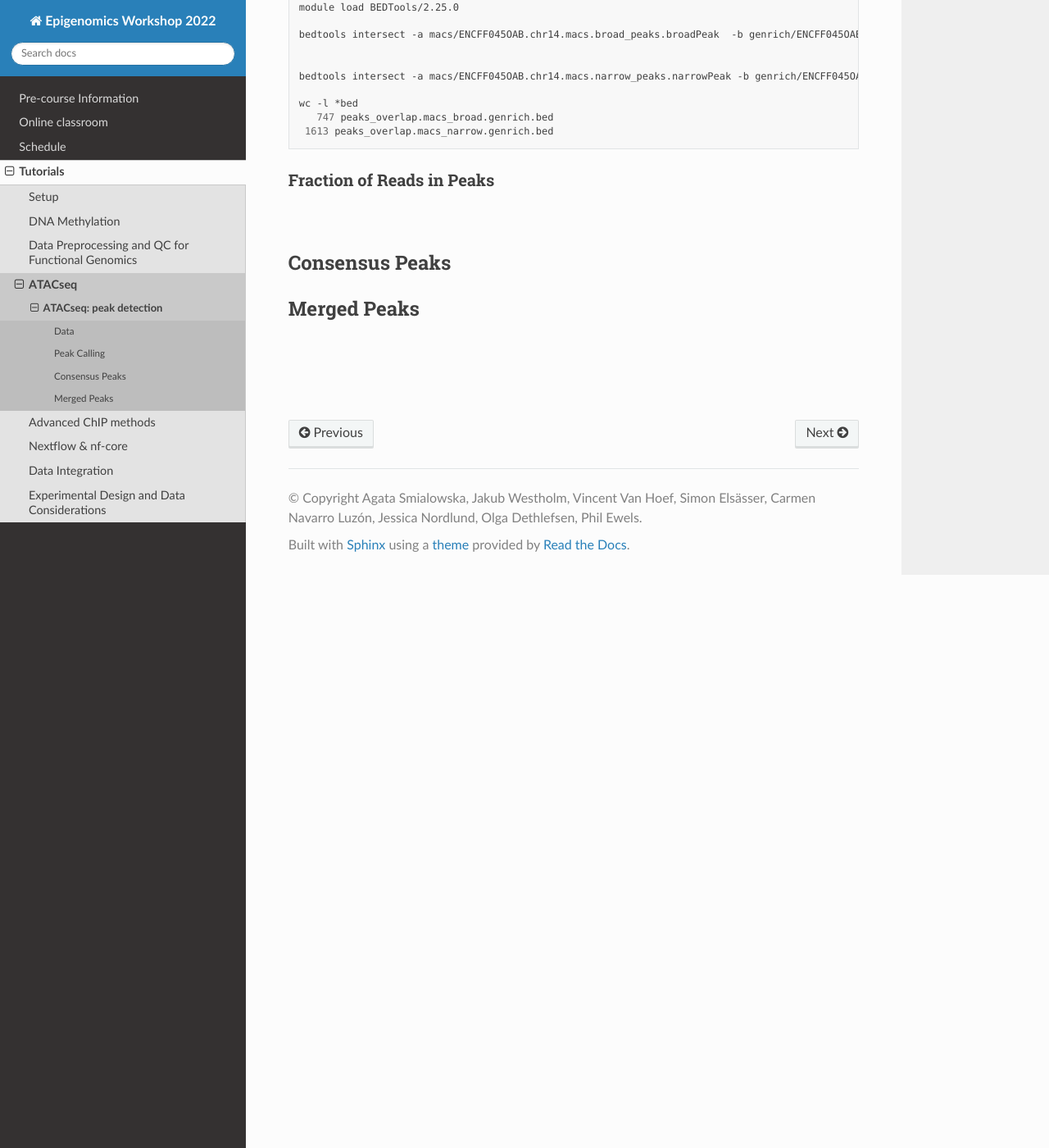
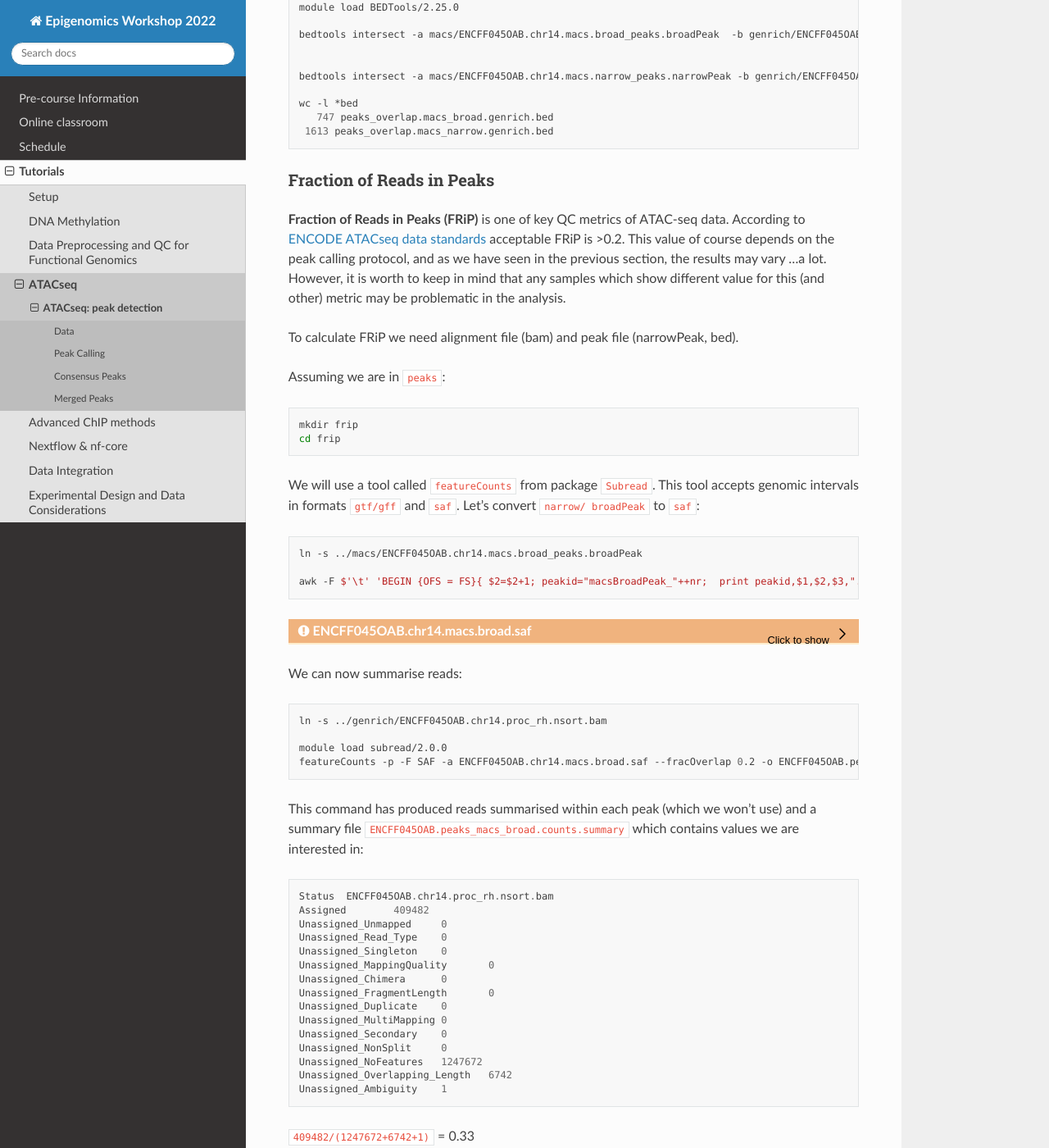
Before and after one commit to NBISweden/workshop-epigenomics-RTDs, a Sphinx documentation site: the page built from docs/content/tutorials/ATACseq/lab-atacseq-bulk.rst, in a window 1280 px wide and 1400 px high, scrolled down 7803 px. Shown: the whole window at 82% size. Built offline with Sphinx 7.4.7 and the Read the Docs theme 2.0.0, drawn with Linux system fonts in a browser that asks for light colours; pages that are not in the unit, such as notebooks, are missing from menus; some of the changed text lies outside the part shown.

Commit message:
add peak annotation lab

```diff
--- a/docs/content/tutorials/ATACseq/lab-atacseq-bulk.rst
+++ b/docs/content/tutorials/ATACseq/lab-atacseq-bulk.rst
@@ -390,6 +387,70 @@
 Fraction of Reads in Peaks
 -----------------------------
 
+**Fraction of Reads in Peaks (FRiP)** is one of key QC metrics of ATAC-seq data. According to `ENCODE ATACseq data standards <https://www.encodeproject.org/atac-seq/#standards>`_ acceptable FRiP is >0.2. This value of course depends on the peak calling protocol, and as we have seen in the previous section, the results may vary ...a lot. However, it is worth to keep in mind that any samples which show different value for this (and other) metric may be problematic in the analysis.
+
+To calculate FRiP we need alignment file (bam) and peak file (narrowPeak, bed).
+
+Assuming we are in ``peaks``:
+
+
+.. code-block:: bash
+
+	mkdir frip
+	cd frip
+
+We will use a tool called ``featureCounts`` from package ``Subread``. This tool accepts genomic intervals in formats ``gtf/gff`` and ``saf``. Let's convert ``narrow/ broadPeak`` to ``saf``:
+
+.. code-block:: bash
+
+	ln -s ../macs/ENCFF045OAB.chr14.macs.broad_peaks.broadPeak
+
+	awk -F $'\t' 'BEGIN {OFS = FS}{ $2=$2+1; peakid="macsBroadPeak_"++nr;  print peakid,$1,$2,$3,"."}' ENCFF045OAB.chr14.macs.broad_peaks.broadPeak > ENCFF045OAB.chr14.macs.broad.saf
+
+
+.. admonition:: ENCFF045OAB.chr14.macs.broad.saf
+   :class: dropdown, warning
+
+   .. code-block:: bash
+
+		macsBroadPeak_1	chr14	18674027	18674550	.
+		macsBroadPeak_2	chr14	19096644	19097148	.
+		macsBroadPeak_3	chr14	19098500	19098851	.
+		macsBroadPeak_4	chr14	19105557	19105809	.
+		macsBroadPeak_5	chr14	19161076	19162012	.
+		macsBroadPeak_6	chr14	19172873	19173211	.
+
+We can now summarise reads:
+
+.. code-block:: bash
+
+	ln -s ../genrich/ENCFF045OAB.chr14.proc_rh.nsort.bam
+
+	module load subread/2.0.0
+	featureCounts -p -F SAF -a ENCFF045OAB.chr14.macs.broad.saf --fracOverlap 0.2 -o ENCFF045OAB.peaks_macs_broad.counts ENCFF045OAB.chr14.proc_rh.nsort.bam
+
+
+This command has produced reads summarised within each peak (which we won't use) and a summary file ``ENCFF045OAB.peaks_macs_broad.counts.summary`` which contains values we are interested in::
+
+	Status	ENCFF045OAB.chr14.proc_rh.nsort.bam
+	Assigned	409482
+	Unassigned_Unmapped	0
+	Unassigned_Read_Type	0
+	Unassigned_Singleton	0
+	Unassigned_MappingQuality	0
+	Unassigned_Chimera	0
+	Unassigned_FragmentLength	0
+	Unassigned_Duplicate	0
+	Unassigned_MultiMapping	0
+	Unassigned_Secondary	0
+	Unassigned_NonSplit	0
+	Unassigned_NoFeatures	1247672
+	Unassigned_Overlapping_Length	6742
+	Unassigned_Ambiguity	1
+
+``409482/(1247672+6742+1)`` = 0.33
+
+33% alignments and as ``featureCounts`` reported in the output to the screen (STDOUT) 24.6% reads fall within peaks, and this is FRiP for sample ENCFF045OAB.
 
 
 
@@ -398,9 +459,88 @@
 Consensus Peaks
 ===================
 
+As our experiment has been replicated, we can select the peaks which were detected in both replicates. This removes non-reproducible peaks in regions of low coverage and other artifacts.
+
+In this section we will work on peaks detected earlier using son-subset data.
+
+First we link necessary files:
+
+.. code-block:: bash
+
+	mkdir consensus
+	cd consensus
+
+	ln -s ../../../results/peaks/ENCFF045OAB.macs.broad_peaks.broadPeak
+	ln -s ../../../results/peaks/ENCFF363HBZ.macs.broad_peaks.broadPeak
+	ln -s ../../../results/peaks/ENCFF398QLV.macs.broad_peaks.broadPeak
+	ln -s ../../../results/peaks/ENCFF828ZPN.macs.broad_peaks.broadPeak
+
+To recap, ENCFF398QLV and ENCFF363HBZ are untreated and ENCFF045OAB and ENCFF828ZPN are stimulated NK cells.
+
+
+Let's select peaks which overlap at their 50% length in both replicates (assumind we are in ``peaks``):
+
+
+.. code-block:: bash
+
+	module load BEDTools/2.25.0
+
+	bedtools intersect -a ENCFF398QLV.macs.broad_peaks.broadPeak -b ENCFF363HBZ.macs.broad_peaks.broadPeak  -f 0.50 -r >nk_peaks.bed
+	bedtools intersect -a ENCFF045OAB.macs.broad_peaks.broadPeak -b ENCFF828ZPN.macs.broad_peaks.broadPeak  -f 0.50 -r >nk_stim_peaks.bed
+
+
+How many peaks?
+
+.. code-block:: bash
+
+	wc -l *Peak
+	   51425 ENCFF045OAB.macs.broad_peaks.broadPeak
+	   54258 ENCFF363HBZ.macs.broad_peaks.broadPeak
+	   54691 ENCFF398QLV.macs.broad_peaks.broadPeak
+	   72067 ENCFF828ZPN.macs.broad_peaks.broadPeak
+
+How many overlap?
+
+.. code-block:: bash
+
+	wc -l *bed
+	  47156 nk_peaks.bed
+	  36606 nk_stim_peaks.bed
+
+
 
 Merged Peaks
 ===================
+
+We can now merge the consensus peaks into peak sets used for downstream analyses.
+
+
+.. code-block:: bash
+
+	module load BEDOPS/2.4.39
+
+	bedops -m nk_peaks.bed nk_stim_peaks.bed > nk_merged_peaks.bed
+
+
+How many?::
+
+	55108 nk_merged_peaks.bed
+
+The format of ``nk_merged_peaks.bed`` is very simple, 3-field BED file. Let's add peaks ids and convert it to ``saf``:
+
+.. code-block:: bash
+
+	awk -F $'\t' 'BEGIN {OFS = FS}{ $2=$2+1; peakid="nk_merged_macsBroadPeak_"++nr;  print peakid,$1,$2,$3,"."}' nk_merged_peaks.bed > nk_merged_peaks.saf
+
+	awk -F $'\t' 'BEGIN {OFS = FS}{ $2=$2+1; peakid="nk_merged_macsBroadPeak_"++nr;  print $1,$2,$3,peakid,"0","."}' nk_merged_peaks.bed > nk_merged_peaksid.bed
+
+
+These files can now be used in peak annotation and in comparative analyses, for example differential accessibility analysis.
+
+
+We can now follow with downstream analyses: :doc:`Peak Annotation <../atac-chip-downstream/lab-PeakAnnot>`, :doc:`Differential Accessibility <../atac-chip-downstream/lab-DifAcces>` and :doc:`TF footprinting <lab-atac-TFfootprnt>`.
+
+
 
 
 :raw-html:`<br />`
```
Also changed, not shown: other parts of docs/content/tutorials/ATACseq/lab-atacseq-bulk.rst (+0 -3 lines), docs/content/tutorials/atac-chip-downstream/lab-PeakAnnot.rst (added, +364 -0 lines), docs/content/tutorials/ATACseq/lab-atac-TFfootprnt.rst (added), docs/content/tutorials/atac-chip-downstream/figures/AnnotVis.png (added), docs/content/tutorials/atac-chip-downstream/figures/PeakCoverage.png (added), docs/content/tutorials/atac-chip-downstream/figures/TSSdist.png (added), docs/content/tutorials/atac-chip-downstream/lab-DifAcces.rst (added).
